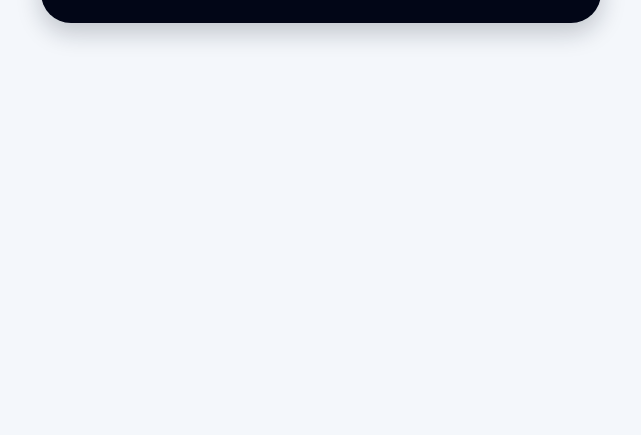
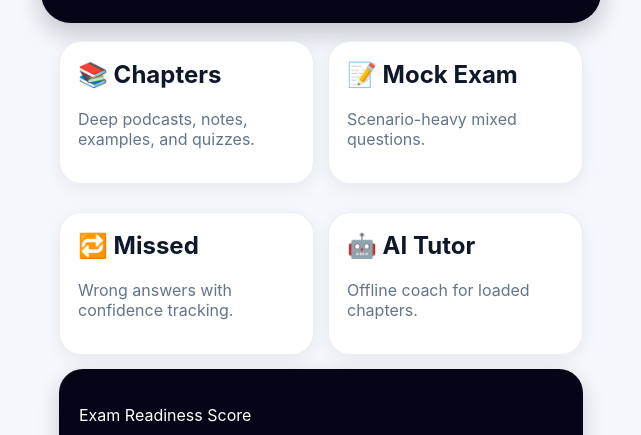
Before and after one commit to woods4ever/pmp-study, a plain HTML site: page index.html in a window 1280 px wide. Shown: the part 183-618 px from the top of the page, without its empty margins (319-960 px from the left). Drawn offline with Linux system fonts and the light colour scheme.

Commit message:
Add files via upload

```diff
--- a/index.html
+++ b/index.html
@@ -362,7 +362,7 @@
   var card=flashcardDeck[flashcardIndex];
   return '<h2>Formula Flashcards</h2><p class="muted">Card '+(flashcardIndex+1)+' of '+flashcardDeck.length+'</p><div class="card" style="min-height:200px;display:flex;align-items:center;justify-content:center;text-align:center;cursor:pointer;font-size:18px;padding:30px;" onclick="flashcardFlipped=!flashcardFlipped;render()"><div style="white-space:pre-line">'+(flashcardFlipped?esc(card.back):esc(card.front))+'</div></div><p class="muted small" style="text-align:center">'+(flashcardFlipped?'Answer':'Tap card to flip')+'</p><div style="display:flex;gap:10px;margin-top:12px"><button class="btn secondary" onclick="flashcardIndex=Math.max(0,flashcardIndex-1);flashcardFlipped=false;render()">Previous</button><button class="btn" onclick="flashcardIndex=Math.min(flashcardDeck.length-1,flashcardIndex+1);flashcardFlipped=false;render()">Next</button></div><button class="btn blue" style="margin-top:10px" onclick="flashcardDeck=formulaFlashcards().sort(function(){return Math.random()-.5;});flashcardIndex=0;flashcardFlipped=false;render()">Shuffle Deck</button><button class="btn secondary" style="margin-top:8px" onclick="go(\'home\')">Back Home</button>';
 }
-function chapterProgressBlock(){
+function chapterProgressBlock(){if(typeof studyHistory==="undefined")studyHistory=[];
   var stats=getStats();
   if(!Object.keys(stats.byChapter).length)return '<div class="card"><p class="muted">Complete a quiz to see chapter progress here.</p></div>';
   var rows=Object.entries(stats.byChapter).map(function(entry){var name=entry[0],v=entry[1];var pct=v.total?Math.round(v.correct/v.total*100):0;return '<div style="display:flex;justify-content:space-between;align-items:center;padding:6px 0;border-bottom:1px solid var(--soft)"><span class="small">'+esc(name)+'</span><span class="small" style="font-weight:800;color:'+(pct>=80?'var(--green)':pct>=60?'var(--amber)':'var(--red)')+'">'+pct+'%</span></div>';}).join('');
@@ -672,7 +672,7 @@
 }
 
 
-function getReadiness(){
+function getReadiness(){if(typeof studyHistory==="undefined")studyHistory=[];
   const stats = getStats();
   const attempts = stats.attempts || [];
   const total = attempts.length;
@@ -993,7 +993,7 @@
   quizQuestions=due.map(function(c){return shuffleOptions({...c.question,srCardId:c.id});});
   quizIndex=0;selectedOption=null;confidence=null;quizResults=[];showExplanation=false;screen="quiz";resetQuestionTools();render();
 }
-function srViewBlock(){
+function srViewBlock(){if(typeof srDeck==="undefined")srDeck=[];
   var due=getSRDueCards();
   var total=srDeck.length;
   return '<div class="card"><h3>Spaced Repetition</h3><p class="muted">Questions you missed are scheduled for review at increasing intervals. Get them right and they appear less often. Get them wrong and they come back tomorrow.</p><p><strong>'+due.length+'</strong> cards due today | <strong>'+total+'</strong> total in deck</p>'+(due.length>0?'<button class="btn green" onclick="startSRReview()">Review Due Cards ('+due.length+')</button>':'<p class="muted small">All caught up. New cards appear after you miss questions in quizzes.</p>')+'</div>';
```
